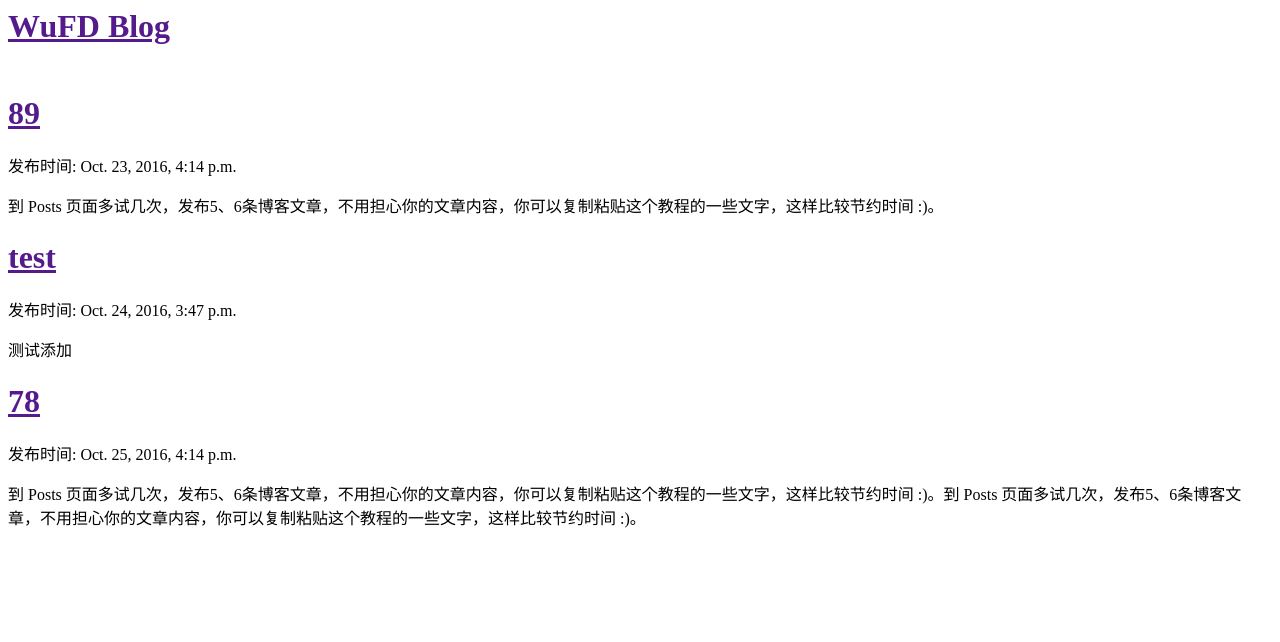
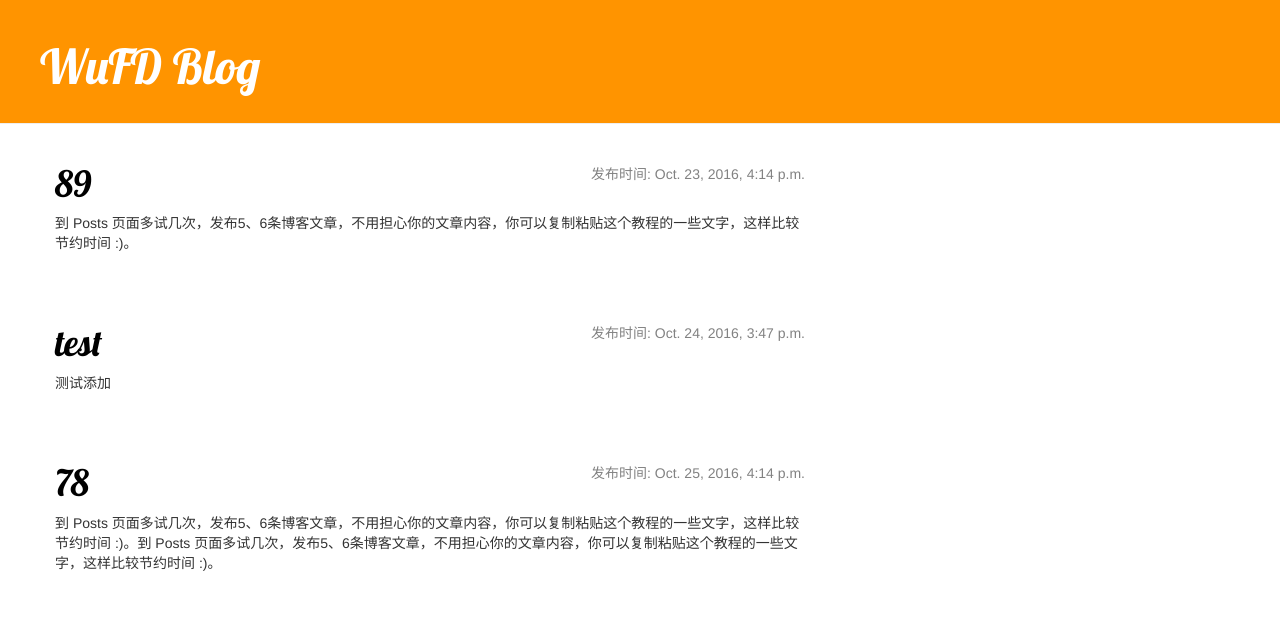
Before and after one commit to suiyuanw/pythonDemo, a Django app: page /blogs/ in a window 1280 px wide. Shown: the top 642 px of the page. Run offline with Django 3.2, Linux system fonts and the light colour scheme; data comes from the database, SQL or seed files in the repository; some libraries are stand-ins or nearby versions.

Commit message:
创建html模板 创建css

```diff
--- a/blogs/models.py
+++ b/blogs/models.py
@@ -19,6 +19,7 @@ class Post(models.Model):
 
     def dict(self):
         return {
+            'id': self.id,
             'author': self.author.username,
             'title': self.title,
             'text': self.text,
--- /dev/null
+++ b/blogs/static/css/blogs.css
@@ -0,0 +1,56 @@
+/*h1 a {*/
+    /*color: #FCA205;*/
+    /*font-family: 'Lobster';*/
+/*}*/
+
+/*body {*/
+    /*padding-left: 15px;*/
+/*}*/
+
+.page-header {
+    background-color: #ff9400;
+    margin-top: 0;
+    padding: 20px 20px 20px 40px;
+}
+
+.page-header h1, .page-header h1 a, .page-header h1 a:visited, .page-header h1 a:active {
+    color: #ffffff;
+    font-size: 36pt;
+    text-decoration: none;
+}
+
+.content {
+    margin-left: 40px;
+}
+
+h1, h2, h3, h4 {
+    font-family: 'Lobster', cursive;
+}
+
+.date {
+    float: right;
+    color: #828282;
+}
+
+.save {
+    float: right;
+}
+
+.post-form textarea, .post-form input {
+    width: 100%;
+}
+
+.top-menu, .top-menu:hover, .top-menu:visited {
+    color: #ffffff;
+    float: right;
+    font-size: 26pt;
+    margin-right: 20px;
+}
+
+.post {
+    margin-bottom: 70px;
+}
+
+.post h1 a, .post h1 a:visited {
+    color: #000000;
+}
--- /dev/null
+++ b/blogs/templates/blogs/base.html
@@ -0,0 +1,27 @@
+{% load staticfiles %}
+<!DOCTYPE html>
+<html>
+<head>
+    <meta charset="UTF-8">
+    <title>wufd's blog</title>
+    <link rel="stylesheet" href="//maxcdn.bootstrapcdn.com/bootstrap/3.2.0/css/bootstrap.min.css">
+    <link rel="stylesheet" href="//maxcdn.bootstrapcdn.com/bootstrap/3.2.0/css/bootstrap-theme.min.css">
+    <link href="//fonts.googleapis.com/css?family=Lobster&subset=latin,latin-ext" rel="stylesheet" type="text/css">
+    <link rel="stylesheet" href="{% static 'css/blogs.css' %}">
+</head>
+
+<body>
+<div class="page-header">
+    <h1><a href="/">WuFD Blog</a></h1>
+</div>
+
+<div class="content container">
+    <div class="row">
+        <div class="col-md-8">
+            {% block content %}
+            {% endblock %}
+        </div>
+    </div>
+</div>
+</body>
+</html>
--- a/blogs/templates/blogs/post_list.html
+++ b/blogs/templates/blogs/post_list.html
@@ -1,22 +1,10 @@
-<html>
-    <head>
-    <title>wufd's blog</title>
-    </head>
-
-    <body>
-        <div>
-            <h1><a href="">WuFD Blog</a></h1>
+{% extends 'blogs/base.html' %}
+{% block content %}
+    {% for post in posts %}
+        <div class="post">
+            <div class="date"><p>发布时间: {{ post.published_date }}</p></div>
+            <h1><a href="{% url 'post_detail' pk=post.id %}">{{ post.title }}</a></h1>
+            <p>{{ post.text|linebreaksbr }}</p>
         </div>
-
-        <div style="margin-top: 50px;">
-            {% for post in posts %}
-                <div>
-                    <h1><a href="">{{ post.title }}</a></h1>
-                    <p>发布时间: {{ post.published_date }}</p>
-                    <p>{{ post.text|linebreaksbr }}</p>
-                </div>
-            {% endfor %}
-        </div>
-
-    </body>
-</html>
+    {% endfor %}
+{% endblock content %}
--- a/blogs/urls.py
+++ b/blogs/urls.py
@@ -3,5 +3,6 @@ from django.conf.urls import patterns
 from . import views
 
 urlpatterns = patterns('',
-		url(r'^$', views.post_list, name='post_list'),
-	)
+                       url(r'^$', views.post_list, name='post_list'),
+                       url(r'^post/(?P<pk>[0-9]+)/$', views.post_detail, name='post_detail'),
+                       )
--- a/blogs/views.py
+++ b/blogs/views.py
@@ -1,4 +1,4 @@
-from django.shortcuts import render
+from django.shortcuts import render, get_object_or_404
 from django.utils import timezone
 from .models import Post
 
@@ -14,3 +14,10 @@ def post_list(request):
     return render(request, 'blogs/post_list.html', {
         'posts': result,
     })
+
+
+def post_detail(request, pk):
+    post = get_object_or_404(Post, pk=pk)
+    return render(request, 'blogs/post_detail.html', {
+        'post': post.dict(),
+    })
```
Also changed, not shown: blogs/templates/blogs/post_detail.html (added, +12 -0 lines), 1 other file.
